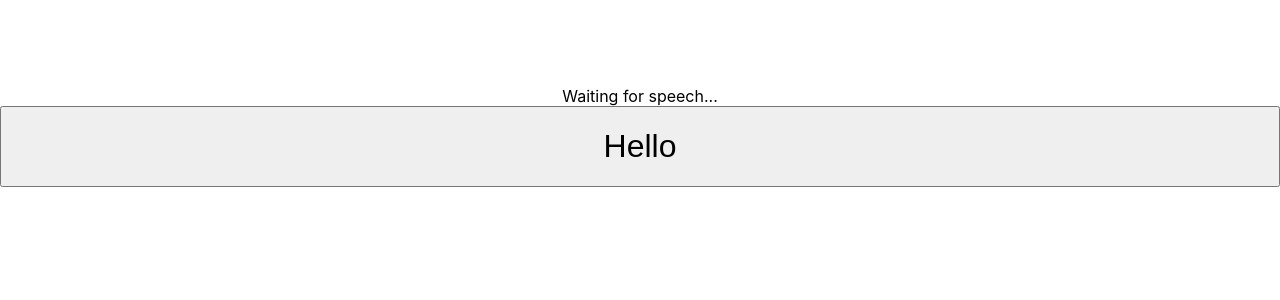
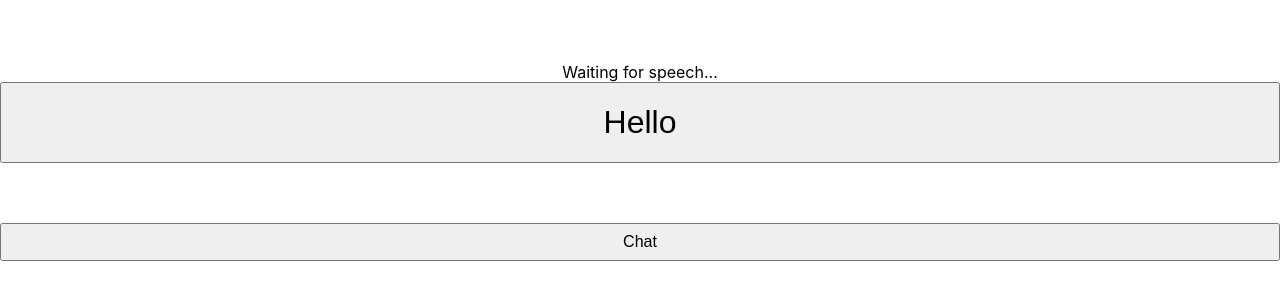
Before and after one commit to yujin-hong-123/AIming4Qreativity, a React (Create React App) app in the folder frontend/: page /start in a window 1280 px wide. Shown: the part 234-534 px from the top of the page. Built offline with nearby package versions, Linux system fonts and the light colour scheme; no server answers.

Commit message:
working!!

```diff
--- a/frontend/src/components/Home.js
+++ b/frontend/src/components/Home.js
@@ -34,7 +34,6 @@ function Home() {
     <div className="home">
       <h2>{msg || "Loading..."}</h2>
       <div className="home-buttons">
-        <button onClick={handleChatClick}>Chat</button>
         <button onClick={() => navigate("/profile")}>Profile</button>
         <button onClick={() => navigate("/reminder")}>Reminder</button>
         <button onClick={() => navigate("/calendar")}>Calendar</button>
--- a/frontend/src/components/Start.js
+++ b/frontend/src/components/Start.js
@@ -51,7 +51,24 @@ function Start() {
 
     detectSilence(() => {
       stopRecording();
-    }, 2500, 0.07);
+    }, 2000, 0.07);
+  };
+
+  const handleChatClick = () => {
+    // Make a POST request to the Flask endpoint to run the script
+    fetch("http://127.0.0.1:5000/run-audio-llm", {
+      method: "POST",
+    })
+      .then(res => res.json())
+      .then(data => {
+        console.log("Script output:", data);
+        // Navigate to the chat page after the script runs
+        navigate("/chat");
+      })
+      .catch(err => {
+        console.error("Error running the script:", err);
+        alert("There was an error triggering the chat functionality.");
+      });
   };
 
   const stopRecording = async () => {
@@ -164,6 +181,8 @@ function Start() {
       <button className="start-button" onClick={() => navigate("/home")}>
         Hello
       </button>
+      <button onClick={handleChatClick}>Chat</button>
+
     </div>
   );
 }
```
Also changed, not shown: 1 other file (tests, documents, lock files or other folders).
